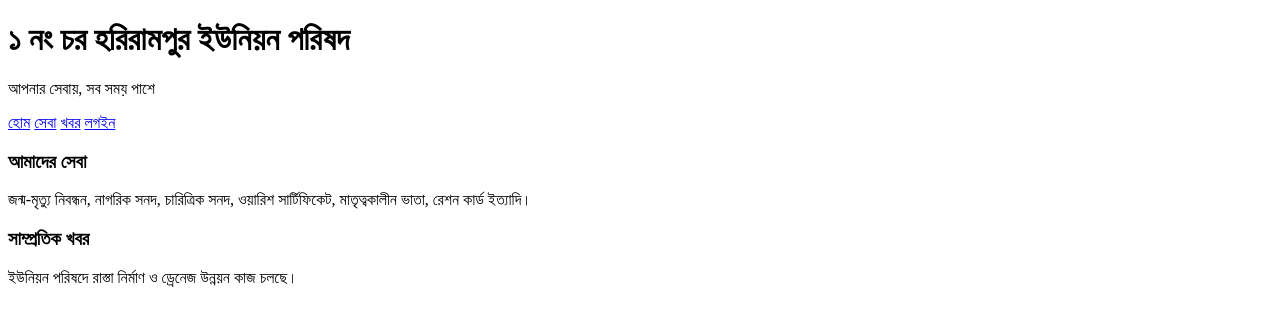
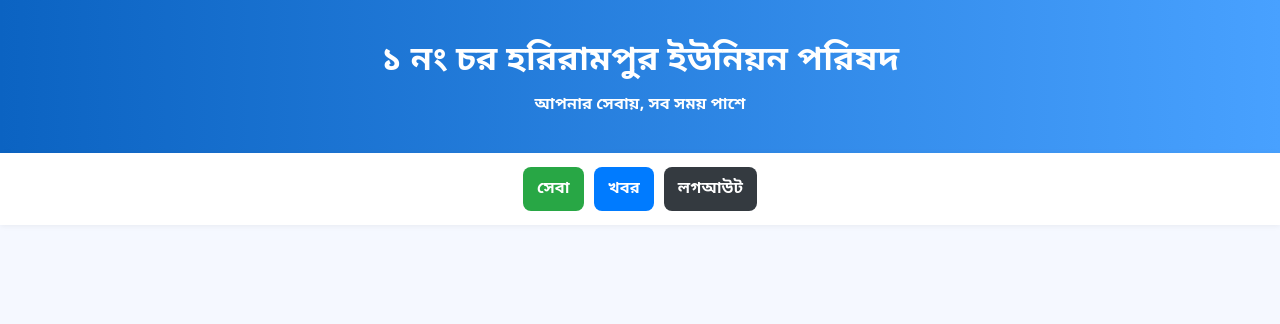
Before and after one commit to sakibhasa920-sudo/1-no-char-harirampur-union-udc, a plain HTML site: page index.html in a window 1280 px wide. Drawn offline with Linux system fonts and the light colour scheme; sample sign-in values are in the browser's storage.

Commit message:
Update index.html

```diff
--- a/index.html
+++ b/index.html
@@ -1,12 +1,71 @@
 <!DOCTYPE html>
 <html lang="bn">
 <head>
-  <meta charset="UTF-8">
-  <meta name="viewport" content="width=device-width, initial-scale=1.0">
+  <meta charset="utf-8" />
+  <meta name="viewport" content="width=device-width,initial-scale=1" />
   <title>১ নং চর হরিরামপুর ইউনিয়ন পরিষদ</title>
-  <link rel="stylesheet" href="style.css">
+  <style>
+    /* তোমার আগের স্টাইল একই রাখলাম */
+    :root{
+      --primary:#007bff;
+      --muted:#6c757d;
+      --card:#fff;
+      --bg:#f5f8ff;
+      --success:#28a745;
+      --danger:#dc3545;
+      --maxw:1100px;
+    }
+    *{box-sizing:border-box}
+    body{
+      margin:0;font-family: "Noto Sans Bengali", "Arial", sans-serif;
+      background:var(--bg);color:#222;line-height:1.5;
+    }
+    header{
+      background:linear-gradient(90deg,#0b63c2 0%, #48a1ff 100%);
+      color:white;padding:36px 20px;text-align:center;
+    }
+    header h1{margin:0;font-size:clamp(20px,3.2vw,34px)}
+    header p{margin:6px 0 0;font-weight:600}
+    nav{
+      display:flex;gap:10px;justify-content:center;padding:14px 12px;background:#fff;
+      box-shadow:0 1px 6px rgba(0,0,0,0.06);position:sticky;top:0;z-index:50;
+      flex-wrap:wrap;
+    }
+    nav a{padding:10px 14px;border-radius:8px;text-decoration:none;color:white;font-weight:700}
+    nav a.service{background:var(--success)}
+    nav a.news{background:var(--primary)}
+    nav a.login{background:#343a40}
+    .container{max-width:var(--maxw);margin:24px auto;padding:0 16px}
+    .grid{
+      display:grid;grid-template-columns:repeat(2,1fr);gap:18px;
+    }
+    section{background:var(--card);padding:18px;border-radius:10px;box-shadow:0 6px 18px rgba(0,0,0,0.06)}
+    h2{margin-top:0;color:var(--primary)}
+    .service-list ul{padding-left:18px;margin:0}
+    .cta{display:flex;gap:12px;flex-wrap:wrap;justify-content:center;margin-top:14px}
+    .btn{padding:10px 16px;border-radius:8px;border:none;cursor:pointer;font-weight:700}
+    .btn-primary{background:var(--primary);color:white}
+    .btn-ghost{background:white;border:1px solid #ddd}
+    .profile{display:flex;gap:18px;align-items:center}
+    .profile img{width:120px;height:120px;border-radius:50%;object-fit:cover;border:4px solid #fff;box-shadow:0 6px 18px rgba(0,0,0,0.12)}
+    .notice{background:#fff8e1;padding:12px;border-radius:8px;border-left:6px solid #ffc107}
+    footer{text-align:center;padding:20px 12px;color:var(--muted);font-size:14px;margin-top:20px}
+
+    @media (max-width:800px){
+      .grid{grid-template-columns:1fr}
+      .profile{flex-direction:column;align-items:center}
+      .profile img{width:140px;height:140px}
+    }
+  </style>
 </head>
 <body>
+
+<script>
+  // লগইন চেক
+  if(localStorage.getItem("loggedIn") !== "true"){
+    window.location.href = "login.html";
+  }
+</script>
 
 <header>
   <h1>১ নং চর হরিরামপুর ইউনিয়ন পরিষদ</h1>
@@ -14,23 +73,21 @@
 </header>
 
 <nav>
-  <a href="index.html">হোম</a>
-  <a href="page2.html">সেবা</a>
-  <a href="page3.html">খবর</a>
-  <a href="login.html">লগইন</a>
+  <a href="#services" class="service">সেবা</a>
+  <a href="#news" class="news">খবর</a>
+  <a href="login.html" class="login" onclick="logout()">লগআউট</a>
 </nav>
 
 <div class="container">
-  <div class="card">
-    <h3>আমাদের সেবা</h3>
-    <p>জন্ম-মৃত্যু নিবন্ধন, নাগরিক সনদ, চারিত্রিক সনদ, ওয়ারিশ সার্টিফিকেট, মাতৃত্বকালীন ভাতা, রেশন কার্ড ইত্যাদি।</p>
-  </div>
+  <!-- তোমার আগের সেকশনগুলো একই আছে -->
+</div>
 
-  <div class="card">
-    <h3>সাম্প্রতিক খবর</h3>
-    <p>ইউনিয়ন পরিষদে রাস্তা নির্মাণ ও ড্রেনেজ উন্নয়ন কাজ চলছে।</p>
-  </div>
-</div>
+<script>
+  function logout(){
+    localStorage.removeItem("loggedIn");
+    window.location.href = "login.html";
+  }
+</script>
 
 </body>
 </html>
```
